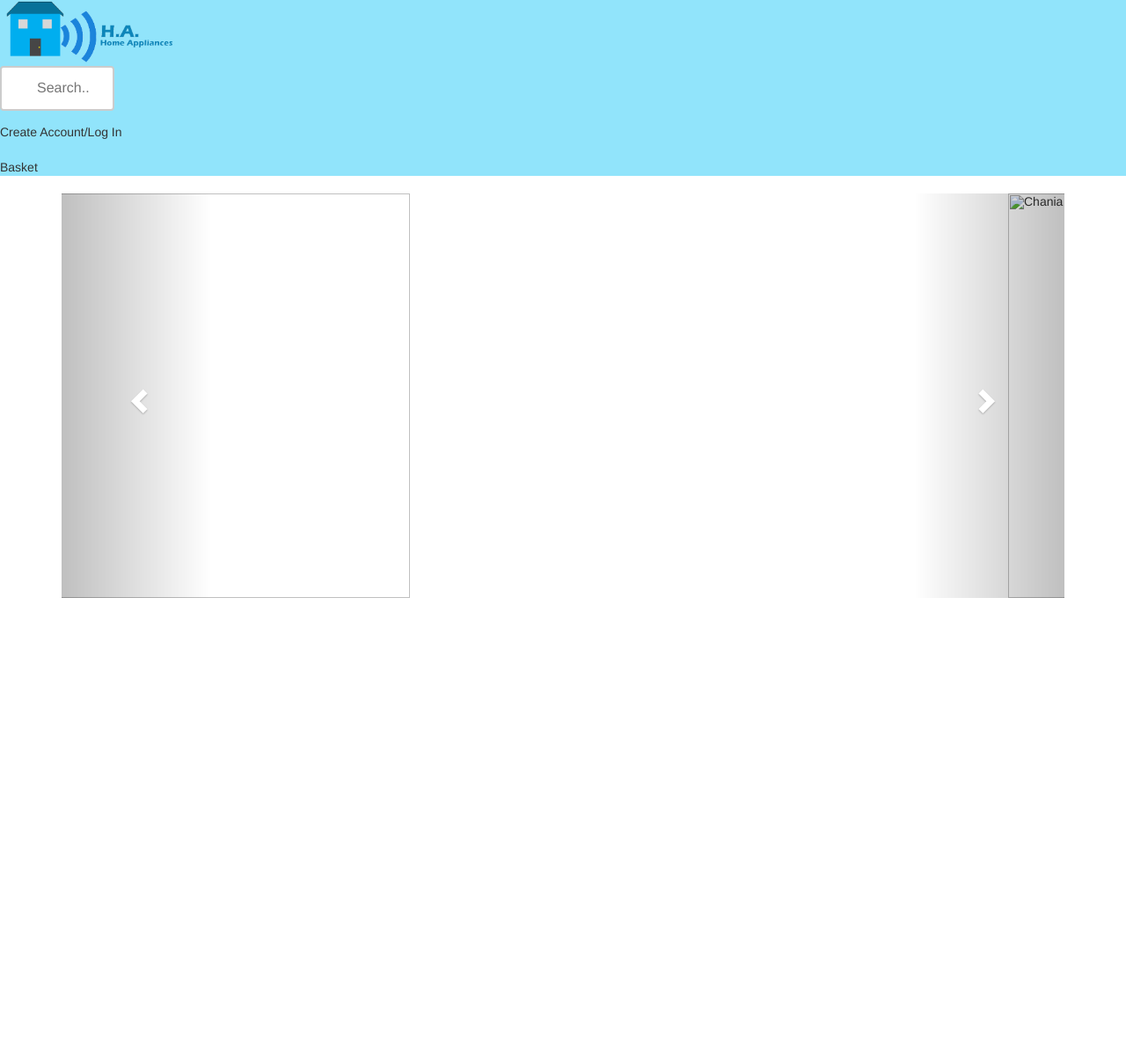
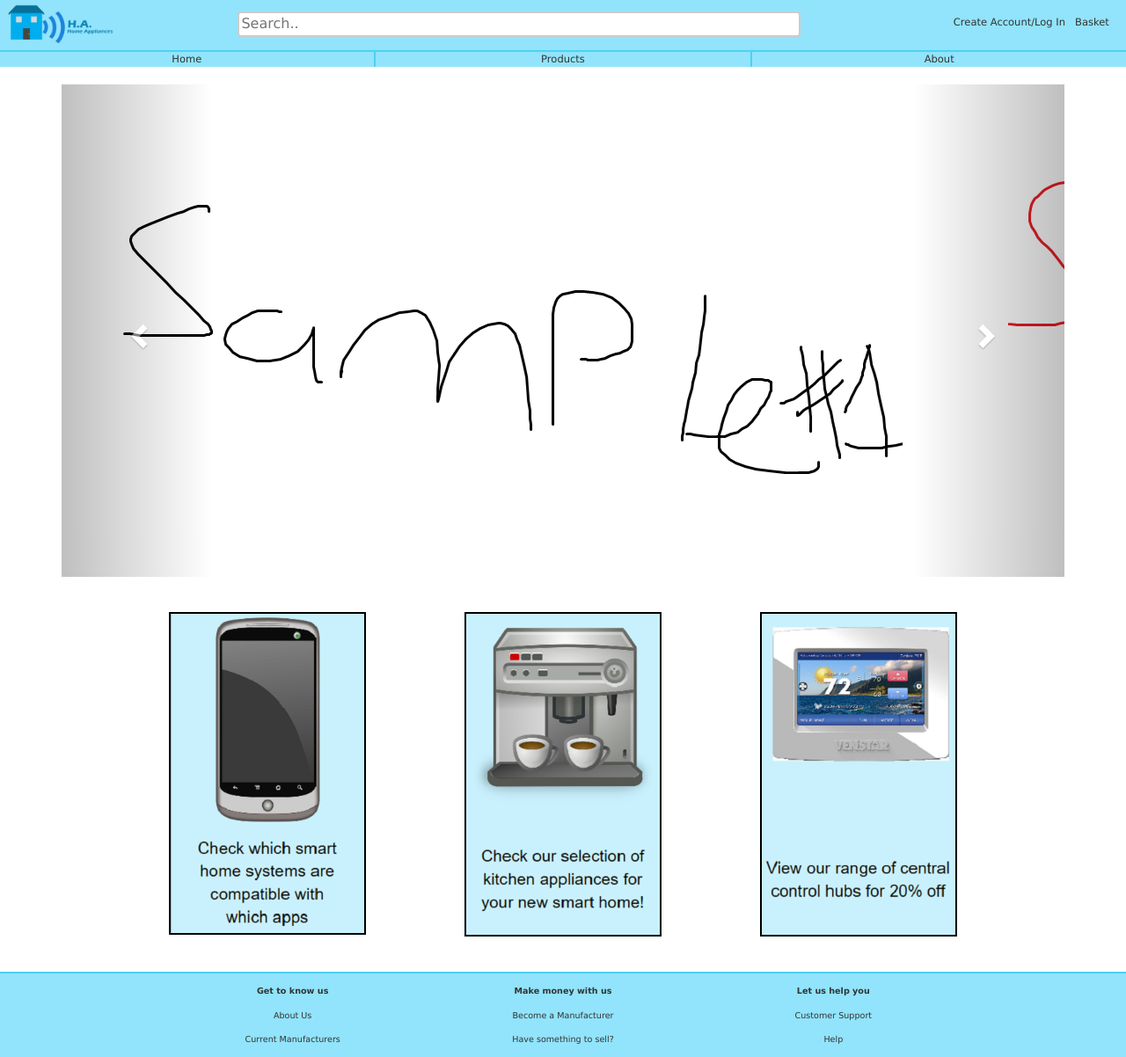
Before and after one commit to Blacksuitandtie/Systems, a plain HTML site: page HA HOMES/index.html in a window 1280 px wide. Shown: the whole page at 88% size. Before the commit the page ends 800 px from the top, so only its background shows below. Drawn offline with nearby package versions, Linux system fonts and the light colour scheme.

Commit message:
Add files via upload

```diff
--- a/HA HOMES/HaStyles.css
+++ b/HA HOMES/HaStyles.css
@@ -1,23 +1,73 @@
 Header {
 	background-color: #91e4fb;
 	width: 100%;
+	font-family: verdana;
+	vertical-align:center;
+	border-bottom:2px solid #4fd0f4;
+}
+
+
+
+form{
+display: inline-block;
+margin-left: 10%;
 }
 
  input[type=text] {
-    width: 130px;
+    width: 50vw;
     box-sizing: border-box;
     border: 2px solid #ccc;
     border-radius: 4px;
     font-size: 16px;
     background-color: white;
-    /* background-image: url('Searchicon.png'); */
+    background-image: url('searchicon.png');
     background-position: 10px 10px;
     background-repeat: no-repeat;
-    padding: 12px 20px 12px 40px;
     -webkit-transition: width 0.4s ease-in-out;
     transition: width 0.4s ease-in-out;
+
 }
 
 input[type=text]:focus {
     width: 50%;
+	}
+
+h1{
+	font-family: verdana;
+	font-size: 0.9vw;
+	float: right;
+	vertical-align: center;
+	margin: 1.5%;
 }
+
+Nav{
+	background-color: #91e4fb;
+	width: 100%;
+	font-family: verdana;
+	vertical-align:center;
+	font-size: 0.9vw;
+}
+
+.nav-left{ float: left; width: 33.333%; border-right: 2px solid #4fd0f4; text-align: center;}
+.nav-right{ float: right; width: 33.333%; border-left: 2px solid #4fd0f4;  text-align: center;}
+.nav-center{ display: inline-block; width: 33.333%; text-align: center;}
+
+.promos{margin: auto; width: 70%;}
+.column-left{ float: left; width: 25%; border: 2px solid black; text-align: center;}
+.column-right{ float: right; width: 25%; border: 2px solid black; text-align: center;}
+.column-center{ display: inline-block; width: 25%; border: 2px solid black; text-align: center; margin-left:12.5%;}
+
+footer {
+	border-top:2px solid #4fd0f4;
+	background-color: #91e4fb;
+	width: 100%;
+	font-family: verdana;
+	vertical-align:center;
+	padding:1%;
+	font-size:0.75vw;
+}
+
+.footertext{width:70%; margin:auto; margin-left:auto;}
+.footer-left{float: left; width:30%; text-align: center;}
+.footer-center{display: inline-block; width: 30%; text-align: center; margin-left:5%;}
+.footer-right{float: right; width:30%; text-align:center;}
--- a/HA HOMES/index.html
+++ b/HA HOMES/index.html
@@ -17,21 +17,42 @@ H.A. Home Appliances
       margin: auto;
   }
   </style>
+<body>
+
+<header>
+
+<img src="Logo.png" alt="H.A. home appliances Logo" style="width:10%; margin: 5px;">
 
 
-<body>
-<header>
-<img src="Logo.png" alt="H.A. home appliances Logo" style="height:75px;">
 
 <form>
   <input type="text" name="search" placeholder="Search..">
+
 </form>
 
-Create Account/Log In
-<br>
-<br>
-Basket
+
+  &nbsp;
+  <h1>Create Account/Log In
+&nbsp;
+Basket</h1>
+
+
+
 </header>
+
+<Nav>
+<div class="nav-left">
+Home
+</div>
+
+<div class="nav-center">
+Products
+</div>
+
+<div class="nav-right">
+About
+</div>
+</Nav>
 
 <div class="container">
   <br>
@@ -41,26 +62,22 @@ Basket
       <li data-target="#myCarousel" data-slide-to="0" class="active"></li>
       <li data-target="#myCarousel" data-slide-to="1"></li>
       <li data-target="#myCarousel" data-slide-to="2"></li>
-      <li data-target="#myCarousel" data-slide-to="3"></li>
     </ol>
 
     <!-- Wrapper for slides -->
     <div class="carousel-inner" role="listbox">
       <div class="item active">
-        <img src="img_chania.jpg" alt="Chania" width="460" height="345">
+        <img src="sample1.png" alt="Sample1" >
       </div>
 
       <div class="item">
-        <img src="img_chania2.jpg" alt="Chania" width="460" height="345">
+        <img src="sample2.png" alt="sample2" >
       </div>
 
       <div class="item">
-        <img src="img_flower.jpg" alt="Flower" width="460" height="345">
+        <img src="sample3.png" alt="Flower" >
       </div>
 
-      <div class="item">
-        <img src="img_flower2.jpg" alt="Flower" width="460" height="345">
-      </div>
     </div>
 
     <!-- Left and right controls -->
@@ -74,6 +91,50 @@ Basket
     </a>
   </div>
 </div>
+<br>
+<br>
+<div class="Promos">
+<div class="column-left">
+<img src="leftimg.png" alt="left Deal" style="width:100%;">
+</div>
+
+<div class="column-center">
+<img src="centerimg.png" alt="Center Deal" style="width:100%;">
+</div>
+
+<div class="column-right">
+<img src="rightimg.png" alt="Right Deal" style="width:100%;">
+</div>
+</div>
+<br><br>
+
+<footer>
+<div class="footertext">
+<div class="footer-left">
+<b>Get to know us</b>
+<br><br>
+About Us
+<br><br>
+Current Manufacturers
+</div>
+
+<div class="footer-center">
+<b>Make money with us</b>
+<br><br>
+Become a Manufacturer
+<br><br>
+Have something to sell?
+</div>
+
+<div class="footer-right">
+<b>Let us help you</b>
+<br><br>
+Customer Support
+<br><br>
+Help
+</div>
+</div>
+</footer>
 
 </body>
 </html>
```
Also changed, not shown: HA HOMES/Sample1.png (added), HA HOMES/centerimg.png (added), HA HOMES/leftimg.png (added), HA HOMES/rightimg.png (added), HA HOMES/sample2.png (added), HA HOMES/sample3.png (added).
